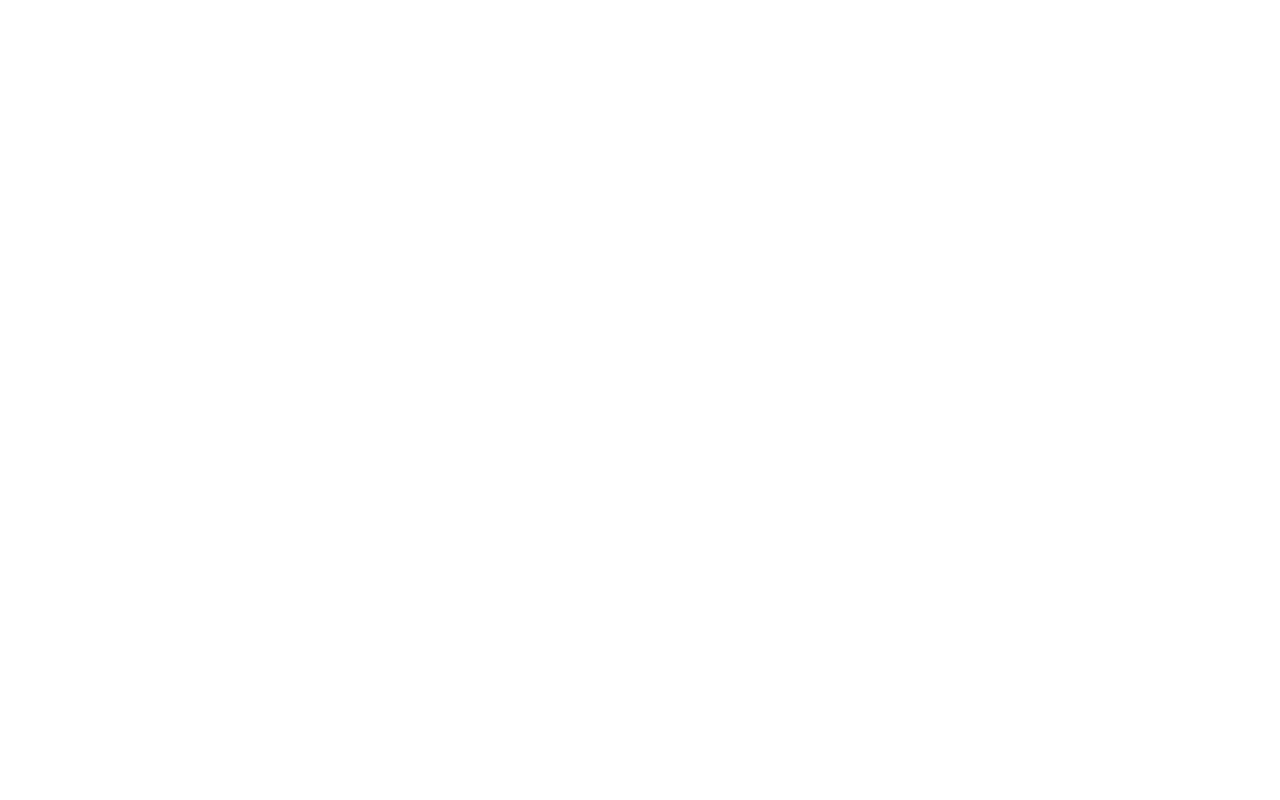
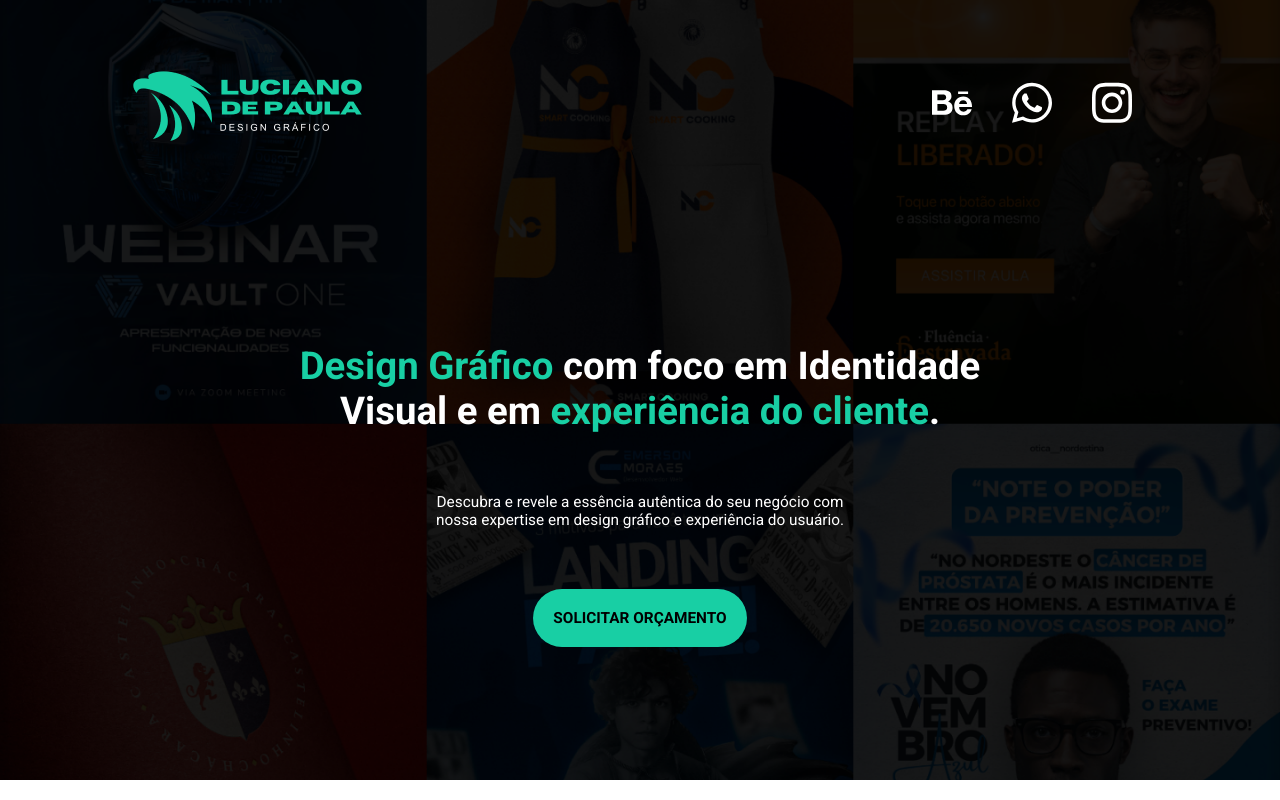
Before and after one commit to Tiodevs/LucianoDePaula-MKT, a plain HTML site: page index.html in a window 1280 px wide. Drawn offline with Linux system fonts and the light colour scheme.

Commit message:
Header v1.0

```diff
--- /dev/null
+++ b/css/style.scss
@@ -0,0 +1,71 @@
+@import url('https://fonts.googleapis.com/css2?family=Roboto:ital,wght@0,100;0,300;0,400;0,500;0,700;0,900;1,100;1,300;1,400;1,500;1,700;1,900&display=swap');
+
+$verde-escuro: #18CFA4;
+
+* {
+    box-sizing: border-box;
+    margin: 0;
+    padding: 0;
+    font-family: "Roboto", sans-serif;
+}
+
+header {
+    overflow: hidden;
+    background-color: #000000;
+    background-image: url(../src/home/Plano\ de\ fundo\ Wireframe\ site\ \(548\ x\ 425\ px\)\ 1.png);
+    background-size:cover;
+    background-position: center;
+
+    nav {
+        display: flex;
+        justify-content: space-between;
+        align-items: center;
+        width: 100vw;
+        padding: 60px 10vw;
+
+        ul {
+            display: flex;
+            justify-content: space-around;
+            align-items: center;
+            list-style: none;
+            li{
+                margin: 20px;
+            }
+            svg {
+                width: 40px;
+            }
+        }
+    }
+
+    div{
+        color: #FFF;
+        width: 100vw;
+        height: calc(100vh - 230px);
+        display: flex;
+        justify-content: center;
+        align-items: center;
+        flex-direction: column;
+        text-align: center;
+        span{
+            color: $verde-escuro;
+        }
+        h1{
+            font-size: 3vw;
+            margin-bottom: 60px;
+        }
+
+        p{
+            font-size: 1.2vw;
+            margin-bottom: 60px;
+        }
+        a{
+            text-decoration: none;
+            color: #000000;
+            font-size: 1.2vw;
+            padding: 20px;
+            border-radius: 40px;
+            font-weight: 700;
+            background-color: $verde-escuro;
+        }
+    }
+}
--- a/index.html
+++ b/index.html
@@ -1,11 +1,51 @@
 <!DOCTYPE html>
 <html lang="pt-BR">
+
 <head>
     <meta charset="UTF-8">
     <meta name="viewport" content="width=device-width, initial-scale=1.0">
+    <link rel="stylesheet" href="./css/style.css">
     <title>Luciano de paula</title>
 </head>
+
 <body>
+    <header>
+        <nav>
+            <img src="./src/home/Logo nav.png" alt="">
+            <ul>
+                <li>
+                    <a href="">
+                        <svg xmlns="http://www.w3.org/2000/svg" viewBox="0 0 576 512"><!--!Font Awesome Free 6.5.1 by @fontawesome - https://fontawesome.com License - https://fontawesome.com/license/free Copyright 2024 Fonticons, Inc.--><path fill="#ffffff" d="M232 237.2c31.8-15.2 48.4-38.2 48.4-74 0-70.6-52.6-87.8-113.3-87.8H0v354.4h171.8c64.4 0 124.9-30.9 124.9-102.9 0-44.5-21.1-77.4-64.7-89.7zM77.9 135.9H151c28.1 0 53.4 7.9 53.4 40.5 0 30.1-19.7 42.2-47.5 42.2h-79v-82.7zm83.3 233.7H77.9V272h84.9c34.3 0 56 14.3 56 50.6 0 35.8-25.9 47-57.6 47zm358.5-240.7H376V94h143.7v34.9zM576 305.2c0-75.9-44.4-139.2-124.9-139.2-78.2 0-131.3 58.8-131.3 135.8 0 79.9 50.3 134.7 131.3 134.7 61.3 0 101-27.6 120.1-86.3H509c-6.7 21.9-34.3 33.5-55.7 33.5-41.3 0-63-24.2-63-65.3h185.1c.3-4.2 .6-8.7 .6-13.2zM390.4 274c2.3-33.7 24.7-54.8 58.5-54.8 35.4 0 53.2 20.8 56.2 54.8H390.4z"/></svg>
+                    </a>
+                </li>
 
+                <li>
+                    <a href="">
+                        <svg xmlns="http://www.w3.org/2000/svg" viewBox="0 0 448 512"><!--!Font Awesome Free 6.5.1 by @fontawesome - https://fontawesome.com License - https://fontawesome.com/license/free Copyright 2024 Fonticons, Inc.--><path fill="#ffffff" d="M380.9 97.1C339 55.1 283.2 32 223.9 32c-122.4 0-222 99.6-222 222 0 39.1 10.2 77.3 29.6 111L0 480l117.7-30.9c32.4 17.7 68.9 27 106.1 27h.1c122.3 0 224.1-99.6 224.1-222 0-59.3-25.2-115-67.1-157zm-157 341.6c-33.2 0-65.7-8.9-94-25.7l-6.7-4-69.8 18.3L72 359.2l-4.4-7c-18.5-29.4-28.2-63.3-28.2-98.2 0-101.7 82.8-184.5 184.6-184.5 49.3 0 95.6 19.2 130.4 54.1 34.8 34.9 56.2 81.2 56.1 130.5 0 101.8-84.9 184.6-186.6 184.6zm101.2-138.2c-5.5-2.8-32.8-16.2-37.9-18-5.1-1.9-8.8-2.8-12.5 2.8-3.7 5.6-14.3 18-17.6 21.8-3.2 3.7-6.5 4.2-12 1.4-32.6-16.3-54-29.1-75.5-66-5.7-9.8 5.7-9.1 16.3-30.3 1.8-3.7 .9-6.9-.5-9.7-1.4-2.8-12.5-30.1-17.1-41.2-4.5-10.8-9.1-9.3-12.5-9.5-3.2-.2-6.9-.2-10.6-.2-3.7 0-9.7 1.4-14.8 6.9-5.1 5.6-19.4 19-19.4 46.3 0 27.3 19.9 53.7 22.6 57.4 2.8 3.7 39.1 59.7 94.8 83.8 35.2 15.2 49 16.5 66.6 13.9 10.7-1.6 32.8-13.4 37.4-26.4 4.6-13 4.6-24.1 3.2-26.4-1.3-2.5-5-3.9-10.5-6.6z"/></svg>
+                    </a>
+                </li>
+                <li>
+                    <a href="">
+                        <svg xmlns="http://www.w3.org/2000/svg" viewBox="0 0 448 512"><!--!Font Awesome Free 6.5.1 by @fontawesome - https://fontawesome.com License - https://fontawesome.com/license/free Copyright 2024 Fonticons, Inc.--><path fill="#ffffff" d="M224.1 141c-63.6 0-114.9 51.3-114.9 114.9s51.3 114.9 114.9 114.9S339 319.5 339 255.9 287.7 141 224.1 141zm0 189.6c-41.1 0-74.7-33.5-74.7-74.7s33.5-74.7 74.7-74.7 74.7 33.5 74.7 74.7-33.6 74.7-74.7 74.7zm146.4-194.3c0 14.9-12 26.8-26.8 26.8-14.9 0-26.8-12-26.8-26.8s12-26.8 26.8-26.8 26.8 12 26.8 26.8zm76.1 27.2c-1.7-35.9-9.9-67.7-36.2-93.9-26.2-26.2-58-34.4-93.9-36.2-37-2.1-147.9-2.1-184.9 0-35.8 1.7-67.6 9.9-93.9 36.1s-34.4 58-36.2 93.9c-2.1 37-2.1 147.9 0 184.9 1.7 35.9 9.9 67.7 36.2 93.9s58 34.4 93.9 36.2c37 2.1 147.9 2.1 184.9 0 35.9-1.7 67.7-9.9 93.9-36.2 26.2-26.2 34.4-58 36.2-93.9 2.1-37 2.1-147.8 0-184.8zM398.8 388c-7.8 19.6-22.9 34.7-42.6 42.6-29.5 11.7-99.5 9-132.1 9s-102.7 2.6-132.1-9c-19.6-7.8-34.7-22.9-42.6-42.6-11.7-29.5-9-99.5-9-132.1s-2.6-102.7 9-132.1c7.8-19.6 22.9-34.7 42.6-42.6 29.5-11.7 99.5-9 132.1-9s102.7-2.6 132.1 9c19.6 7.8 34.7 22.9 42.6 42.6 11.7 29.5 9 99.5 9 132.1s2.7 102.7-9 132.1z"/></svg>
+                    </a>
+                </li>
+            </ul>
+        </nav>
+
+        <div>
+            <span></span>
+            <h1><span>Design Gráfico</span> com foco em Identidade<br/>Visual e em <span>experiência do cliente</span>.</h1>
+
+            <p>
+                Descubra e revele a essência autêntica do seu negócio com<br/>nossa expertise em design gráfico e experiência do usuário.
+            </p>
+            <a href="">
+                SOLICITAR ORÇAMENTO
+            </a>
+        </div>
+
+
+    </header>
 </body>
+
 </html>
```
Also changed, not shown: css/style.css (added), src/home/Logo nav.png (added), src/home/Plano de fundo Wireframe site (548 x 425 px) 1.png (added), 1 other file.
